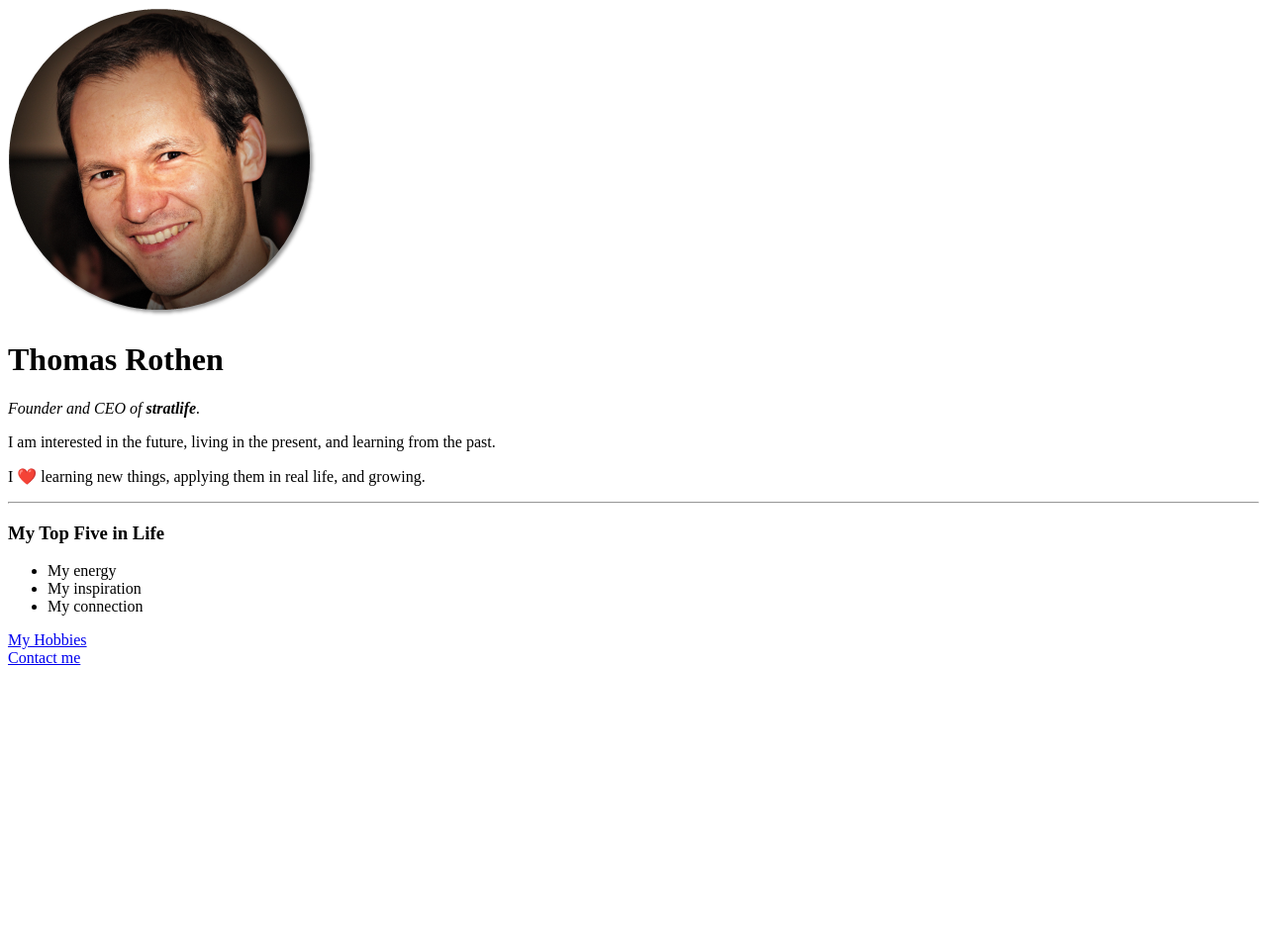
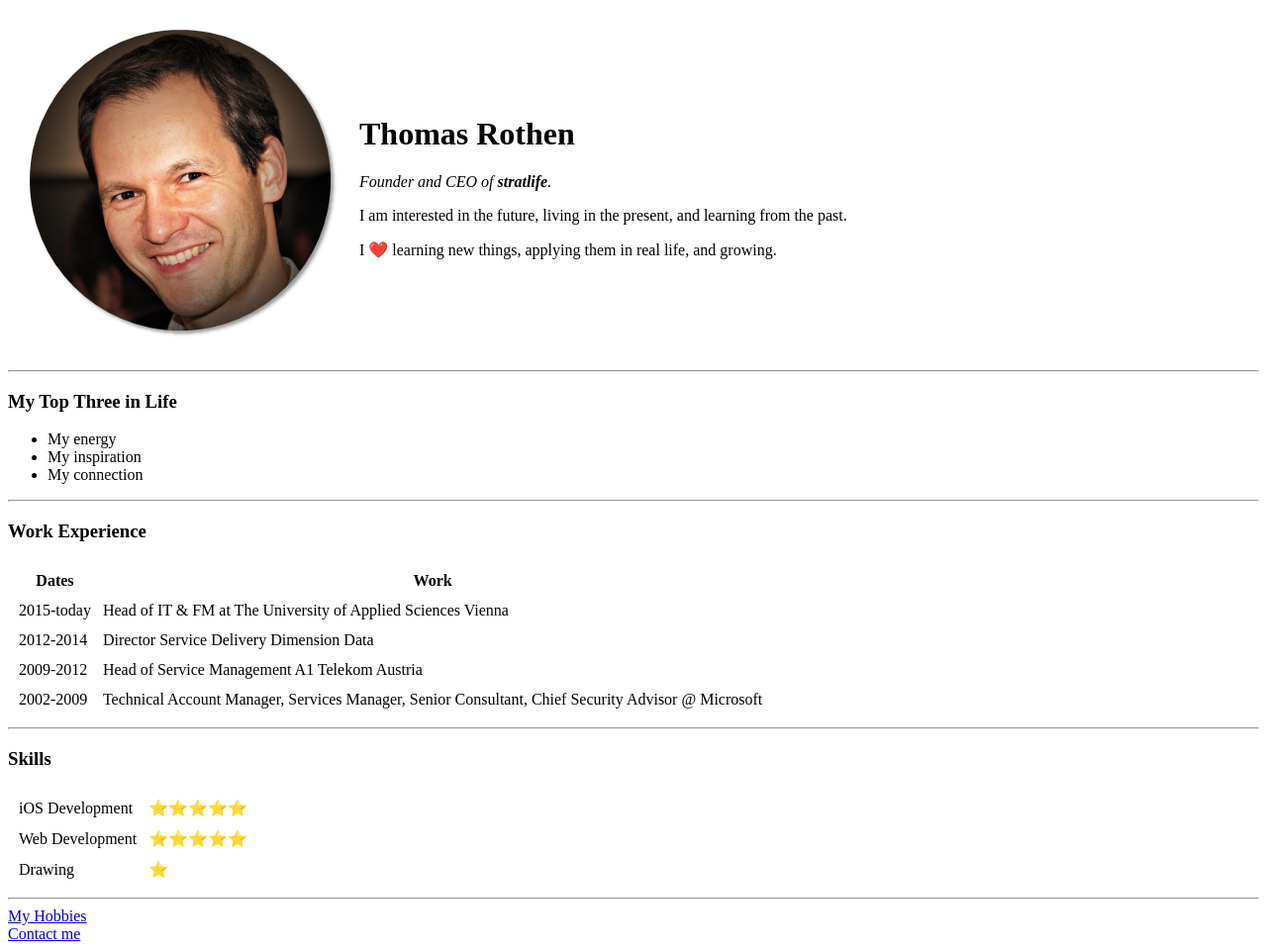
Before and after one commit to Captain-Tom/cv, a plain HTML site: page index.html in a window 1280 px wide. Shown: the whole page at 99% size. Before the commit the page ends 800 px from the top, so only its background shows below. Drawn offline with Linux system fonts and the light colour scheme.

Commit message:
Add files via upload

```diff
--- a/index.html
+++ b/index.html
@@ -6,18 +6,69 @@
     <title>Thomas Rothen's homepage</title>
 </head>
 <body>
-    <img src="Tom.png" alt="tom profile picture">
-    <h1>Thomas Rothen</h1>
-    <p><em>Founder and CEO of <strong>stratlife</strong>.</em></p>
-    <p>I am interested in the future, living in the present, and learning from the past.</p>
-    <p> I ❤️ learning new things, applying them in real life, and growing.</p>
+    <table cellspacing="20">
+        <tr>
+            <td><img src="Tom.png" alt="tom profile picture"></td>
+            <td>
+                <h1>Thomas Rothen</h1>
+                <p><em>Founder and CEO of <strong>stratlife</strong>.</em></p>
+                <p>I am interested in the future, living in the present, and learning from the past.</p>
+                <p> I ❤️ learning new things, applying them in real life, and growing.</p>
+            </td>
+        </tr>
+    </table>
     <hr>
-    <h3>My Top Five in Life</h3>
+    <h3>My Top Three in Life</h3>
     <ul>
         <li>My energy</li>
         <li>My inspiration</li>
         <li>My connection</li>
     </ul>
+    <hr>
+    <h3>Work Experience</h3>
+    <table cellspacing="10">
+      <thead>
+        <tr>
+          <th>Dates</th>
+          <th>Work</th>
+        </tr>
+      </thead>
+      <tbody>
+        <tr>
+          <td>2015-today</td>
+          <td>Head of IT & FM at The University of Applied Sciences Vienna </td>
+        </tr>
+        <tr>
+          <td>2012-2014</td>
+          <td>Director Service Delivery Dimension Data</td>
+        </tr>
+        <tr>
+          <td>2009-2012</td>
+          <td>Head of Service Management A1 Telekom Austria</td>
+        </tr>
+        <tr>
+            <td>2002-2009</td>
+            <td>Technical Account Manager, Services Manager, Senior Consultant, Chief Security Advisor @ Microsoft</td>
+          </tr>
+      </tbody>
+    </table>
+<hr>
+    <h3>Skills</h3>
+    <table cellspacing="10">
+      <tr>
+        <td>iOS Development</td>
+        <td>⭐️⭐️⭐️⭐️⭐️</td>
+      </tr>
+      <tr>
+        <td>Web Development</td>
+        <td>⭐️⭐️⭐️⭐️⭐️</td>
+      </tr>
+      <tr>
+        <td>Drawing</td>
+        <td>⭐️</td>
+      </tr>
+    </table>
+<hr>
     <a href="hobbies.html">My Hobbies</a>
     <br>
     <a href="contact.html">Contact me</a>
```
